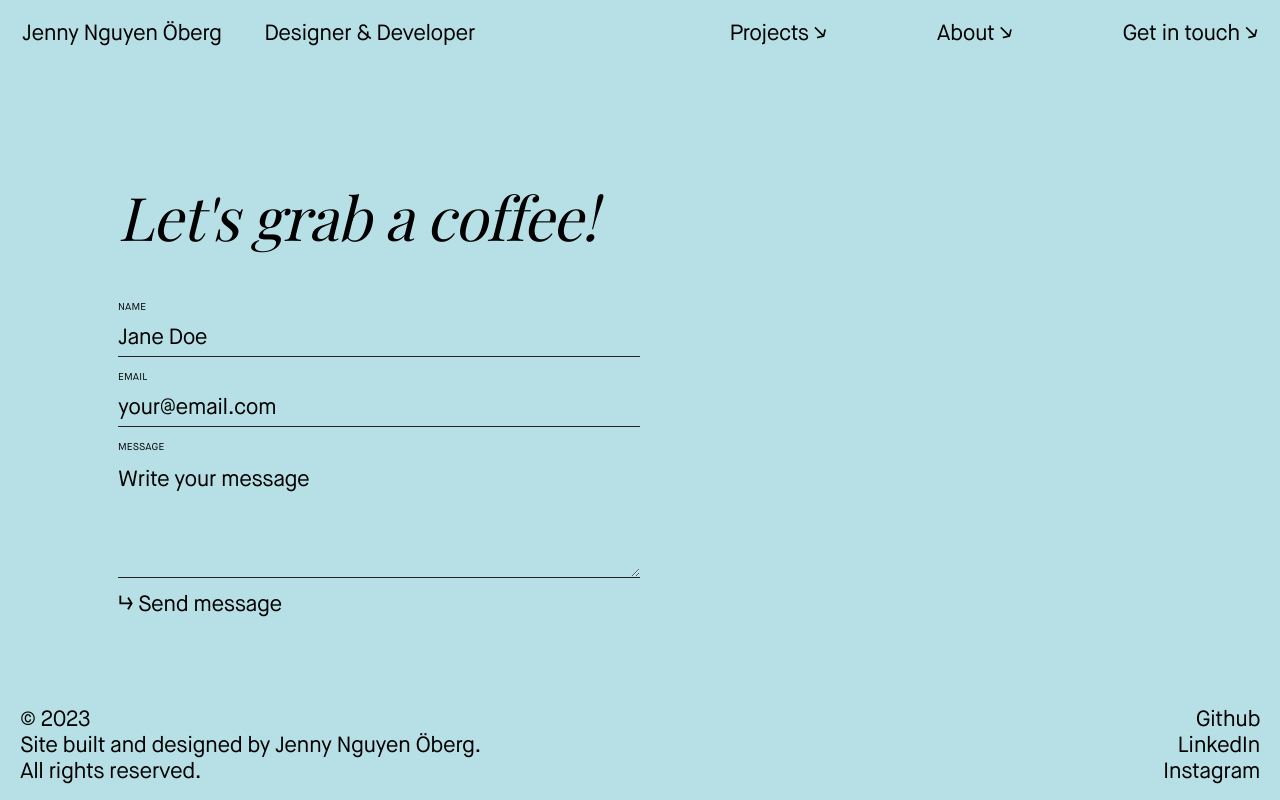
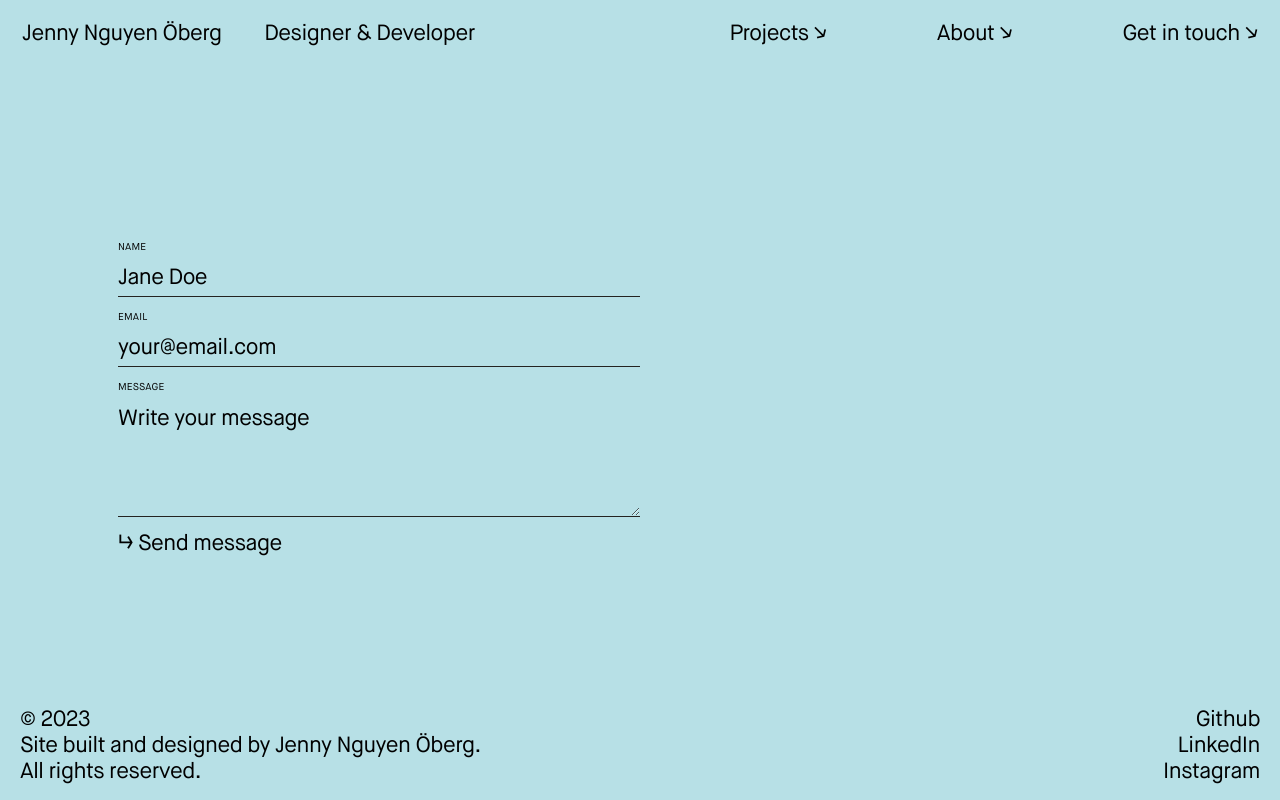
Before and after one commit to jennynguyenoberg/jennynguyenoberg-assignment5-javascript-frameworks, a Next.js app: page /contact in a window 1280 px wide. Built offline with nearby package versions, Linux system fonts and the light colour scheme; a web font is replaced by a local one.

Commit message:
remove heading

```diff
--- a/app/contact/page.js
+++ b/app/contact/page.js
@@ -3,9 +3,9 @@ import styles from '../../styles/Contact.module.css'
 export default function Contact() {
   return (
     <div className={styles.container} style={{ marginTop: "-70px", marginBottom: "-92px", background: '#B7E0E6' }}>
-      <div className={styles.pageTitle}>
+      {/* <div className={styles.pageTitle}>
         <h1 className={styles.heading}>Let's grab a coffee!</h1>
-      </div>
+      </div> */}
       <form className={styles.form} action="mailto:jenny.nguyen_oberg@edu.cmeducations.se?subject=Hej!" method="post">
         <label className={styles.label}>Name</label>
         <input className={styles.inputSmall} placeholder="Jane Doe" />
--- a/styles/Contact.module.css
+++ b/styles/Contact.module.css
@@ -9,7 +9,7 @@
   margin-bottom: -92px;
 }
 
-.pageTitle {
+/* .pageTitle {
   padding-bottom: 50px;
 }
 
@@ -19,7 +19,7 @@
   font-weight: lighter;
   letter-spacing: -1px;
   font-style: italic;
-}
+} */
 
 /* ------- Form section ------- */
 
```
